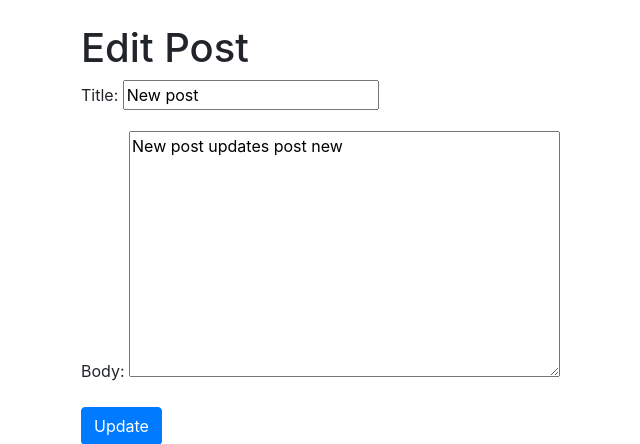
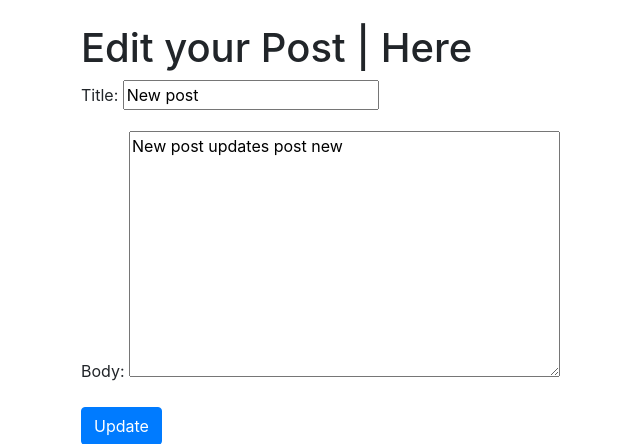
Before and after one commit to rnrashmi/NewsWith-Python, a Django app: page /article/2/edit/ in a window 1280 px wide. Shown: the part 56-500 px from the top of the page, without its empty margins (4-644 px from the left). Run offline with Django 3.2, Linux system fonts and the light colour scheme; data comes from the database, SQL or seed files in the repository; some libraries are stand-ins or nearby versions.

Commit message:
Update article_edit.html
edit the temp

```diff
--- a/templates/article_edit.html
+++ b/templates/article_edit.html
@@ -2,7 +2,7 @@
 
 
 {%block content%}
-<h1>Edit Post</h1>
+<h1>Edit your Post | Here</h1>
 
 <form method="post">
     {%csrf_token%}
```
